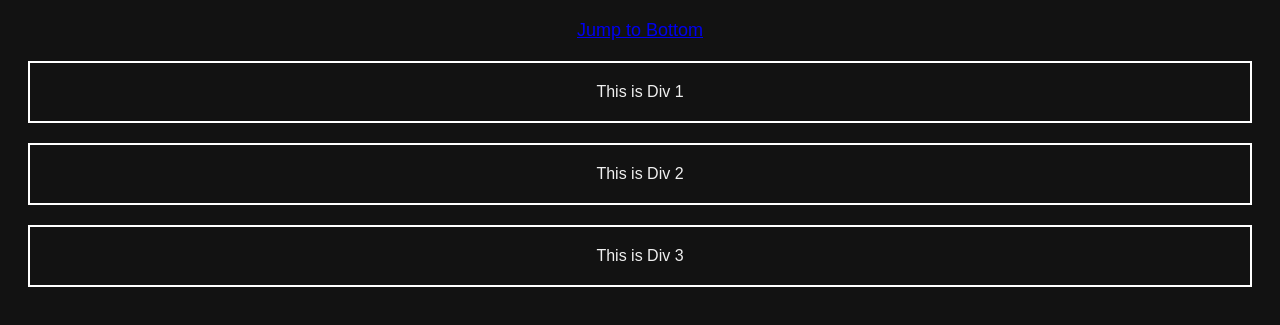
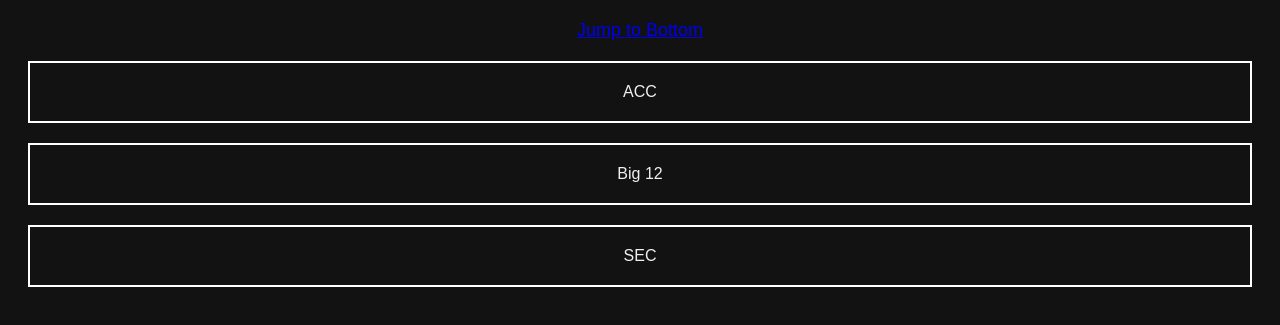
Before and after one commit to bsbarker/WebDevIS201, a plain HTML site: page index.html in a window 1280 px wide. Shown: the part 581-906 px from the top of the page. Drawn offline with Linux system fonts and the light colour scheme; grey boxes are pictures that could not be loaded.

Commit message:
Update index.html

```diff
--- a/index.html
+++ b/index.html
@@ -34,9 +34,9 @@
     <p><a href="#bottom">Jump to Bottom</a></p>
 
     <!-- Divs for layout -->
-    <div class="box">This is Div 1</div>
-    <div class="box">This is Div 2</div>
-    <div class="box">This is Div 3</div>
+    <div class="box">ACC</div>
+    <div class="box">Big 12</div>
+    <div class="box">SEC</div>
 
     <!-- Embedded YouTube Video -->
     <iframe width="560" height="315" src="https://www.youtube.com/embed/8rwIPQpfbtk?si=k4frObg3jYJJfifa" title="YouTube video player" frameborder="0" allow="accelerometer; autoplay; clipboard-write; encrypted-media; gyroscope; picture-in-picture; web-share" referrerpolicy="strict-origin-when-cross-origin" allowfullscreen></iframe>
```
